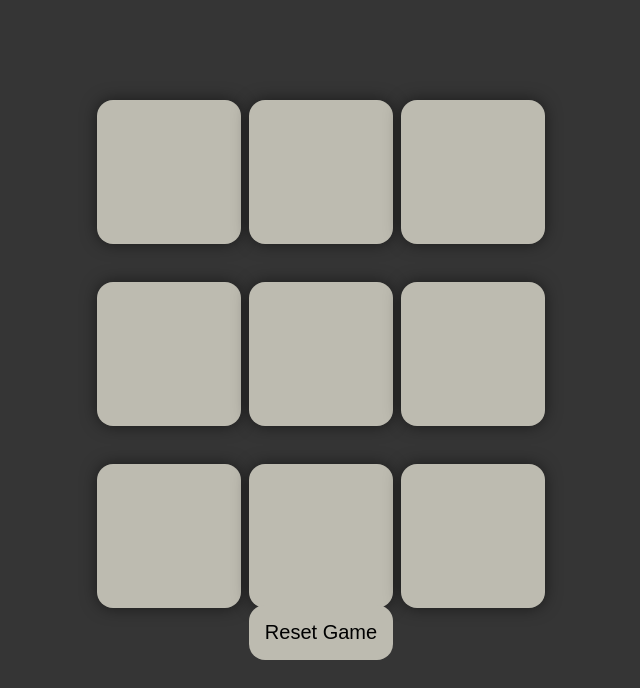
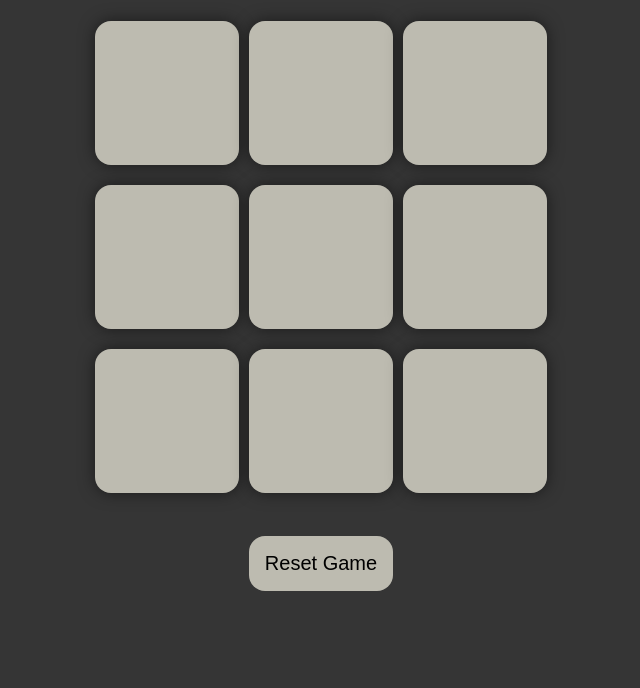
Before and after one commit to kasulavaishnavi/Tic-Tac-Toe-Game, a plain HTML site: page index.html in a window 1280 px wide. Shown: the part 112-800 px from the top of the page, without its empty margins (319-959 px from the left). Drawn offline with Linux system fonts and the light colour scheme.

Commit message:
made changes in styles

```diff
--- a/style.css
+++ b/style.css
@@ -1,5 +1,5 @@
 *{
-    margin-top: 30px;
+    margin-top: 10px;
     padding: 0;
 }
 
@@ -22,7 +22,7 @@ display: flex;
 flex-wrap: wrap;
 justify-content: center;
 align-items: center;
-gap: 1vmin;
+gap: 10px;
 }
 
 .box{
@@ -63,9 +63,13 @@ gap: 1vmin;
     align-items: center;
     justify-content: center;
     flex-direction: column;
-    gap: 5rem;
+    gap: 50px;
 }
 
 .hide{
     display: none;
 }
+
+@media(min-width:500){
+
+}
```
